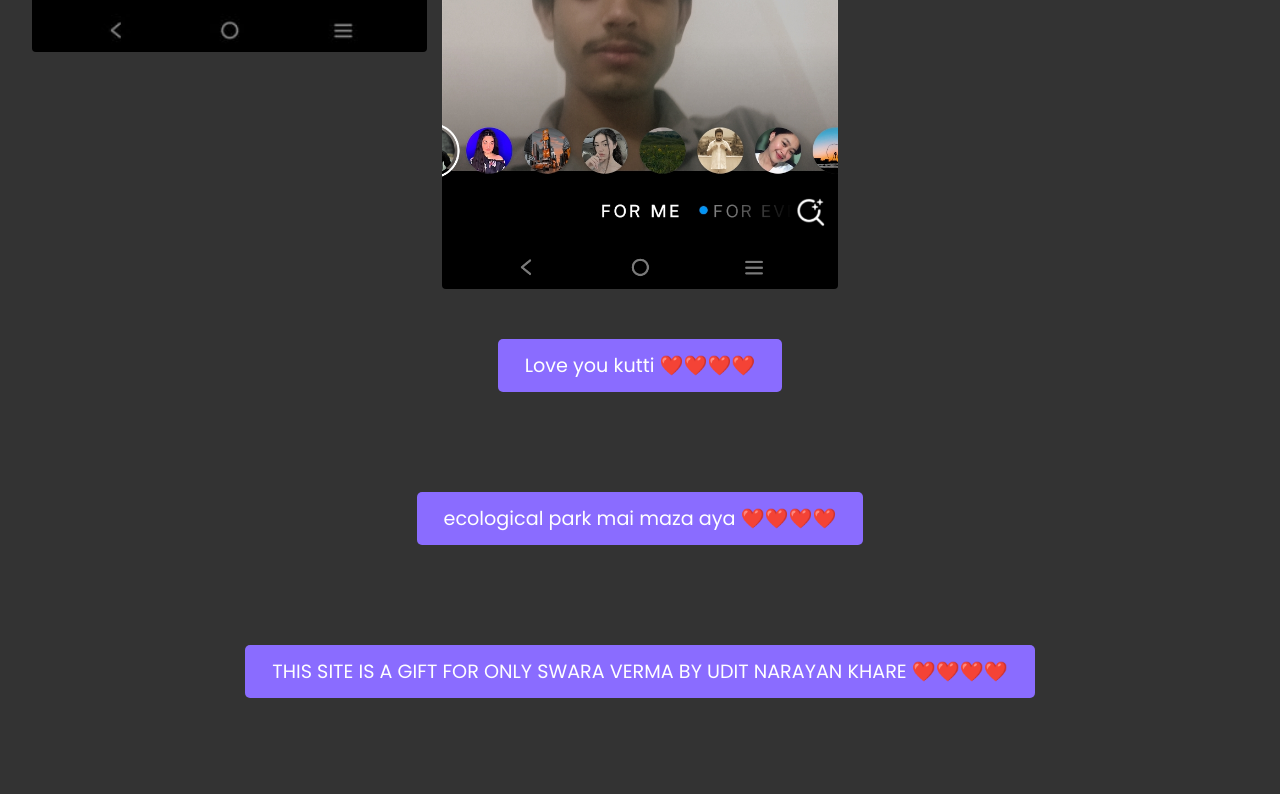
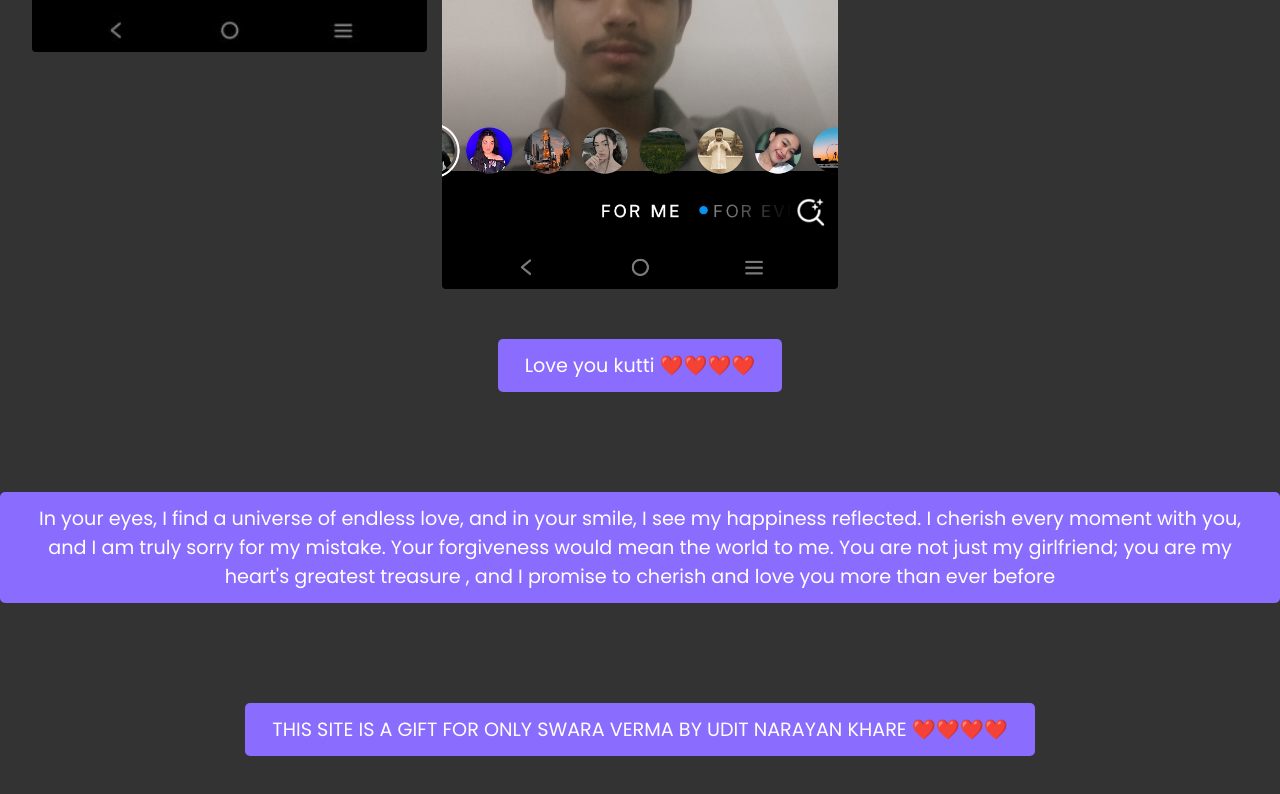
Before and after one commit to udit214/for_candy_kutti_, a plain HTML site: page index.html in a window 1280 px wide. Shown: the part 7898-8692 px from the top of the page. Before the commit the page ends 8646 px from the top, so only its background shows below. Drawn offline with nearby package versions, Linux system fonts and the light colour scheme.

Commit message:
Update index.html

```diff
--- a/index.html
+++ b/index.html
@@ -86,7 +86,11 @@
         <li class="card"><img src="./photos/img35.jpg" alt=""></li>
       </ul>
       <button class="load-more">Love you kutti ❤️❤️❤️❤️</button>
-      <button class="load-more">ecological park mai maza aya ❤️❤️❤️❤️</button>
+      <button class="load-more">In your eyes, I find a universe of endless love,
+      and in your smile, I see my happiness reflected. I cherish every moment with you,
+        and I am truly sorry for my mistake. Your forgiveness would mean the world to me.
+      You are not just my girlfriend; you are my heart's greatest treasure
+    , and I promise to cherish and love you more than ever before</button>
       <button class="load-more">THIS SITE IS A GIFT FOR ONLY SWARA VERMA BY UDIT NARAYAN KHARE ❤️❤️❤️❤️</button>
     </section>
 
```
